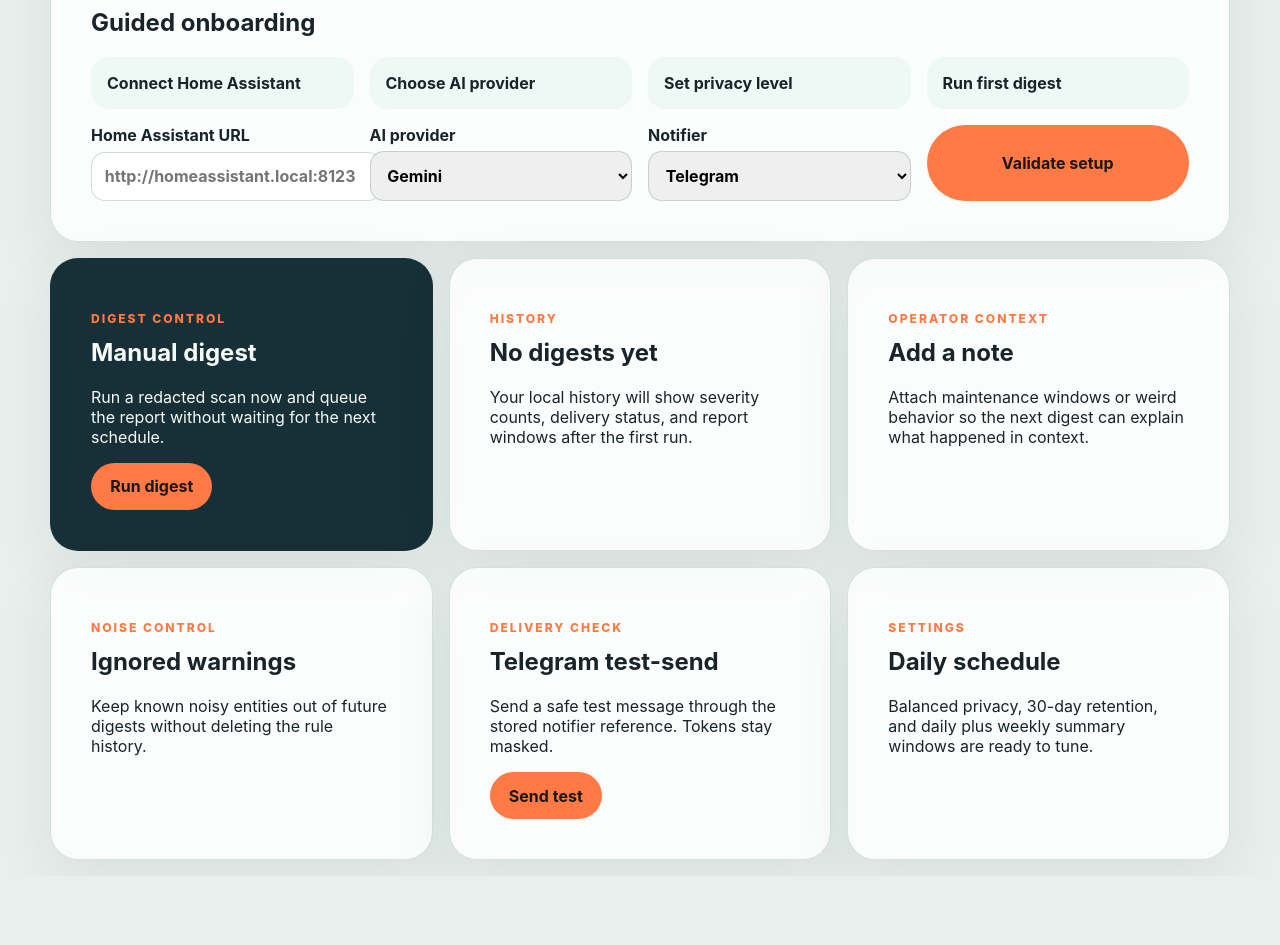
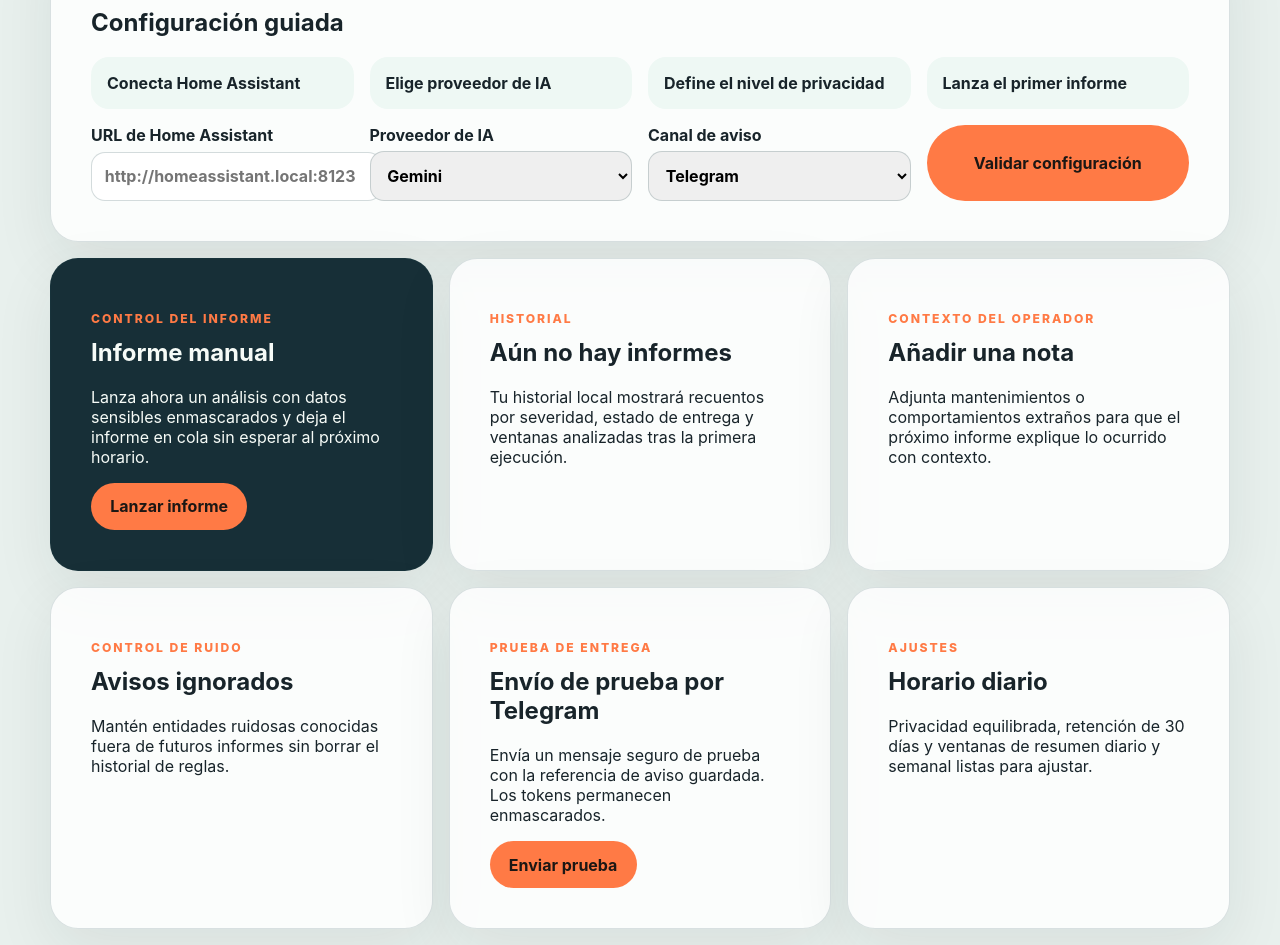
Before and after one commit to ciltocruz/home-assistant-ai-digest-tool, a React (Vite) app in the folder frontend/: page / in a window 1280 px wide. Shown: the part 620-1565 px from the top of the page. Before the commit the page ends 1496 px from the top, so only its background shows below. Built offline with nearby package versions, Linux system fonts and the light colour scheme.

Commit message:
feat(frontend): add Spanish i18n foundation

```diff
--- a/frontend/src/App.tsx
+++ b/frontend/src/App.tsx
@@ -1,70 +1,76 @@
 import './styles.css';
+import { t } from './i18n/index.js';
 
-const setupSteps = ['Connect Home Assistant', 'Choose AI provider', 'Set privacy level', 'Run first digest'];
+const setupStepKeys = [
+  'onboarding.steps.connectHomeAssistant',
+  'onboarding.steps.chooseAiProvider',
+  'onboarding.steps.setPrivacyLevel',
+  'onboarding.steps.runFirstDigest',
+] as const;
 
 export function App() {
   return (
     <main className="app-shell">
       <section className="hero-panel" aria-labelledby="product-title">
-        <p className="eyebrow">Docker-first incident briefing</p>
-        <h1 id="product-title">Home Assistant AI Digest</h1>
-        <p className="hero-copy">Turn Home Assistant warnings, unavailable entities, stale sensors, and delivery failures into a private daily briefing you can act on.</p>
-        <div className="privacy-card">Secrets are sent only to the local backend and displayed as masks after validation.</div>
+        <p className="eyebrow">{t('hero.eyebrow')}</p>
+        <h1 id="product-title">{t('hero.title')}</h1>
+        <p className="hero-copy">{t('hero.copy')}</p>
+        <div className="privacy-card">{t('hero.privacy')}</div>
       </section>
 
       <section className="panel" aria-labelledby="onboarding-title">
         <div className="section-heading">
-          <p className="eyebrow">First run</p>
-          <h2 id="onboarding-title">Guided onboarding</h2>
+          <p className="eyebrow">{t('onboarding.eyebrow')}</p>
+          <h2 id="onboarding-title">{t('onboarding.title')}</h2>
         </div>
         <ol className="setup-rail">
-          {setupSteps.map((step) => <li key={step}>{step}</li>)}
+          {setupStepKeys.map((key) => <li key={key}>{t(key)}</li>)}
         </ol>
         <form className="setup-grid">
-          <label>Home Assistant URL<input placeholder="http://homeassistant.local:8123" /></label>
-          <label>AI provider<select defaultValue="gemini"><option value="gemini">Gemini</option><option value="openai">OpenAI</option></select></label>
-          <label>Notifier<select defaultValue="telegram"><option value="telegram">Telegram</option><option value="markdown">Markdown report</option></select></label>
-          <button type="button">Validate setup</button>
+          <label>{t('onboarding.fields.homeAssistantUrl')}<input placeholder="http://homeassistant.local:8123" /></label>
+          <label>{t('onboarding.fields.aiProvider')}<select defaultValue="gemini"><option value="gemini">Gemini</option><option value="openai">OpenAI</option></select></label>
+          <label>{t('onboarding.fields.notifier')}<select defaultValue="telegram"><option value="telegram">{t('onboarding.notifiers.telegram')}</option><option value="markdown">{t('onboarding.notifiers.markdown')}</option></select></label>
+          <button type="button">{t('onboarding.actions.validateSetup')}</button>
         </form>
       </section>
 
-      <section className="dashboard-grid" aria-label="Dashboard overview">
+      <section className="dashboard-grid" aria-label={t('dashboard.ariaLabel')}>
         <article className="panel action-panel">
-          <p className="eyebrow">Digest control</p>
-          <h2>Manual digest</h2>
-          <p>Run a redacted scan now and queue the report without waiting for the next schedule.</p>
-          <button type="button">Run digest</button>
+          <p className="eyebrow">{t('dashboard.manualDigest.eyebrow')}</p>
+          <h2>{t('dashboard.manualDigest.title')}</h2>
+          <p>{t('dashboard.manualDigest.copy')}</p>
+          <button type="button">{t('dashboard.manualDigest.action')}</button>
         </article>
 
         <article className="panel">
-          <p className="eyebrow">History</p>
-          <h2>No digests yet</h2>
-          <p>Your local history will show severity counts, delivery status, and report windows after the first run.</p>
+          <p className="eyebrow">{t('dashboard.history.eyebrow')}</p>
+          <h2>{t('dashboard.history.title')}</h2>
+          <p>{t('dashboard.history.copy')}</p>
         </article>
 
         <article className="panel">
-          <p className="eyebrow">Operator context</p>
-          <h2>Add a note</h2>
-          <p>Attach maintenance windows or weird behavior so the next digest can explain what happened in context.</p>
+          <p className="eyebrow">{t('dashboard.notes.eyebrow')}</p>
+          <h2>{t('dashboard.notes.title')}</h2>
+          <p>{t('dashboard.notes.copy')}</p>
         </article>
 
         <article className="panel">
-          <p className="eyebrow">Noise control</p>
-          <h2>Ignored warnings</h2>
-          <p>Keep known noisy entities out of future digests without deleting the rule history.</p>
+          <p className="eyebrow">{t('dashboard.ignoredWarnings.eyebrow')}</p>
+          <h2>{t('dashboard.ignoredWarnings.title')}</h2>
+          <p>{t('dashboard.ignoredWarnings.copy')}</p>
         </article>
 
         <article className="panel">
-          <p className="eyebrow">Delivery check</p>
-          <h2>Telegram test-send</h2>
-          <p>Send a safe test message through the stored notifier reference. Tokens stay masked.</p>
-          <button type="button">Send test</button>
+          <p className="eyebrow">{t('dashboard.telegramTest.eyebrow')}</p>
+          <h2>{t('dashboard.telegramTest.title')}</h2>
+          <p>{t('dashboard.telegramTest.copy')}</p>
+          <button type="button">{t('dashboard.telegramTest.action')}</button>
         </article>
 
         <article className="panel">
-          <p className="eyebrow">Settings</p>
-          <h2>Daily schedule</h2>
-          <p>Balanced privacy, 30-day retention, and daily plus weekly summary windows are ready to tune.</p>
+          <p className="eyebrow">{t('dashboard.settings.eyebrow')}</p>
+          <h2>{t('dashboard.settings.title')}</h2>
+          <p>{t('dashboard.settings.copy')}</p>
         </article>
       </section>
     </main>
--- /dev/null
+++ b/frontend/src/i18n/index.ts
@@ -0,0 +1,40 @@
+import enResource from './locales/en.json' with { type: 'json' };
+import esResource from './locales/es.json' with { type: 'json' };
+
+export const defaultLocale = 'es';
+
+type LocaleShape<T> = {
+  readonly [K in keyof T]: T[K] extends string ? string : LocaleShape<T[K]>;
+};
+
+const es = esResource;
+const en = enResource satisfies LocaleShape<typeof es>;
+
+export const messages = {
+  es,
+  en,
+} as const;
+
+export type Locale = keyof typeof messages;
+export type MessageCatalog = typeof es;
+export type TranslationKey = LeafPath<MessageCatalog>;
+
+type LeafPath<T> = T extends string
+  ? never
+  : {
+      [K in keyof T & string]: T[K] extends string ? K : `${K}.${LeafPath<T[K]>}`;
+    }[keyof T & string];
+
+export function t(key: TranslationKey): string {
+  return tForLocale(defaultLocale, key);
+}
+
+export function tForLocale(locale: Locale, key: TranslationKey): string {
+  return key.split('.').reduce<unknown>((segment, part) => {
+    if (typeof segment !== 'object' || segment === null || !(part in segment)) {
+      throw new Error(`Missing translation key: ${locale}.${key}`);
+    }
+
+    return (segment as Record<string, unknown>)[part];
+  }, messages[locale]) as string;
+}
--- /dev/null
+++ b/frontend/src/i18n/locales/en.json
@@ -0,0 +1,65 @@
+{
+  "hero": {
+    "eyebrow": "Docker-first incident briefing",
+    "title": "Home Assistant AI Digest",
+    "copy": "Turn Home Assistant warnings, unavailable entities, stale sensors, and delivery failures into a private daily briefing you can act on.",
+    "privacy": "Secrets are sent only to the local backend and displayed as masks after validation."
+  },
+  "onboarding": {
+    "eyebrow": "First run",
+    "title": "Guided onboarding",
+    "steps": {
+      "connectHomeAssistant": "Connect Home Assistant",
+      "chooseAiProvider": "Choose AI provider",
+      "setPrivacyLevel": "Set privacy level",
+      "runFirstDigest": "Run first digest"
+    },
+    "fields": {
+      "homeAssistantUrl": "Home Assistant URL",
+      "aiProvider": "AI provider",
+      "notifier": "Notifier"
+    },
+    "notifiers": {
+      "telegram": "Telegram",
+      "markdown": "Markdown report"
+    },
+    "actions": {
+      "validateSetup": "Validate setup"
+    }
+  },
+  "dashboard": {
+    "ariaLabel": "Dashboard overview",
+    "manualDigest": {
+      "eyebrow": "Digest control",
+      "title": "Manual digest",
+      "copy": "Run a scan with sensitive data masked now and queue the report without waiting for the next schedule.",
+      "action": "Run digest"
+    },
+    "history": {
+      "eyebrow": "History",
+      "title": "No digests yet",
+      "copy": "Your local history will show severity counts, delivery status, and report windows after the first run."
+    },
+    "notes": {
+      "eyebrow": "Operator context",
+      "title": "Add a note",
+      "copy": "Attach maintenance windows or weird behavior so the next digest can explain what happened in context."
+    },
+    "ignoredWarnings": {
+      "eyebrow": "Noise control",
+      "title": "Ignored warnings",
+      "copy": "Keep known noisy entities out of future digests without deleting the rule history."
+    },
+    "telegramTest": {
+      "eyebrow": "Delivery check",
+      "title": "Telegram test-send",
+      "copy": "Send a safe test message through the stored notifier reference. Tokens stay masked.",
+      "action": "Send test"
+    },
+    "settings": {
+      "eyebrow": "Settings",
+      "title": "Daily schedule",
+      "copy": "Balanced privacy, 30-day retention, and daily plus weekly summary windows are ready to tune."
+    }
+  }
+}
--- /dev/null
+++ b/frontend/src/i18n/locales/es.json
@@ -0,0 +1,65 @@
+{
+  "hero": {
+    "eyebrow": "Resumen de incidencias Docker-first",
+    "title": "Home Assistant AI Digest",
+    "copy": "Convierte avisos de Home Assistant, entidades no disponibles, sensores obsoletos y fallos de entrega en un resumen privado diario con acciones claras.",
+    "privacy": "Los secretos se envían solo al backend local y se muestran enmascarados tras la validación."
+  },
+  "onboarding": {
+    "eyebrow": "Primer arranque",
+    "title": "Configuración guiada",
+    "steps": {
+      "connectHomeAssistant": "Conecta Home Assistant",
+      "chooseAiProvider": "Elige proveedor de IA",
+      "setPrivacyLevel": "Define el nivel de privacidad",
+      "runFirstDigest": "Lanza el primer informe"
+    },
+    "fields": {
+      "homeAssistantUrl": "URL de Home Assistant",
+      "aiProvider": "Proveedor de IA",
+      "notifier": "Canal de aviso"
+    },
+    "notifiers": {
+      "telegram": "Telegram",
+      "markdown": "Informe Markdown"
+    },
+    "actions": {
+      "validateSetup": "Validar configuración"
+    }
+  },
+  "dashboard": {
+    "ariaLabel": "Vista general del panel",
+    "manualDigest": {
+      "eyebrow": "Control del informe",
+      "title": "Informe manual",
+      "copy": "Lanza ahora un análisis con datos sensibles enmascarados y deja el informe en cola sin esperar al próximo horario.",
+      "action": "Lanzar informe"
+    },
+    "history": {
+      "eyebrow": "Historial",
+      "title": "Aún no hay informes",
+      "copy": "Tu historial local mostrará recuentos por severidad, estado de entrega y ventanas analizadas tras la primera ejecución."
+    },
+    "notes": {
+      "eyebrow": "Contexto del operador",
+      "title": "Añadir una nota",
+      "copy": "Adjunta mantenimientos o comportamientos extraños para que el próximo informe explique lo ocurrido con contexto."
+    },
+    "ignoredWarnings": {
+      "eyebrow": "Control de ruido",
+      "title": "Avisos ignorados",
+      "copy": "Mantén entidades ruidosas conocidas fuera de futuros informes sin borrar el historial de reglas."
+    },
+    "telegramTest": {
+      "eyebrow": "Prueba de entrega",
+      "title": "Envío de prueba por Telegram",
+      "copy": "Envía un mensaje seguro de prueba con la referencia de aviso guardada. Los tokens permanecen enmascarados.",
+      "action": "Enviar prueba"
+    },
+    "settings": {
+      "eyebrow": "Ajustes",
+      "title": "Horario diario",
+      "copy": "Privacidad equilibrada, retención de 30 días y ventanas de resumen diario y semanal listas para ajustar."
+    }
+  }
+}
```
Also changed, not shown: 2 other files (tests, documents, lock files or other folders).
